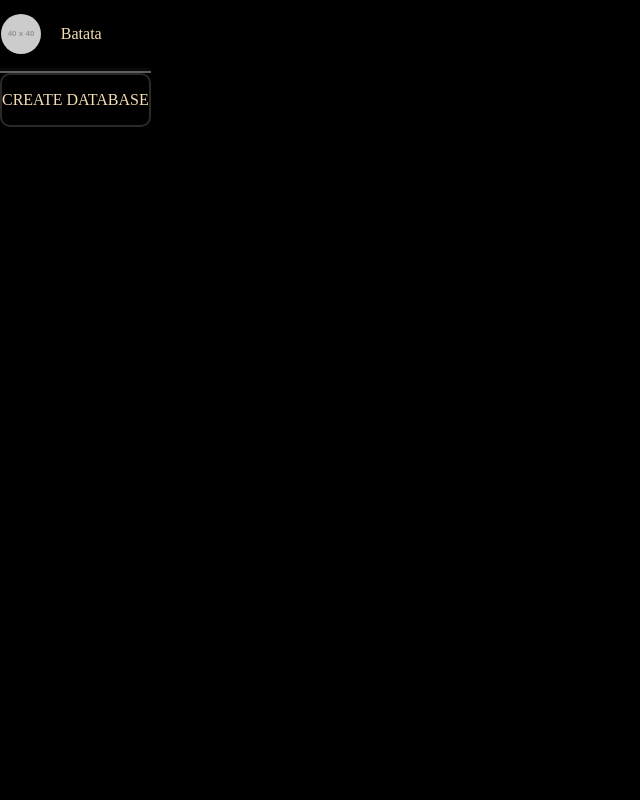
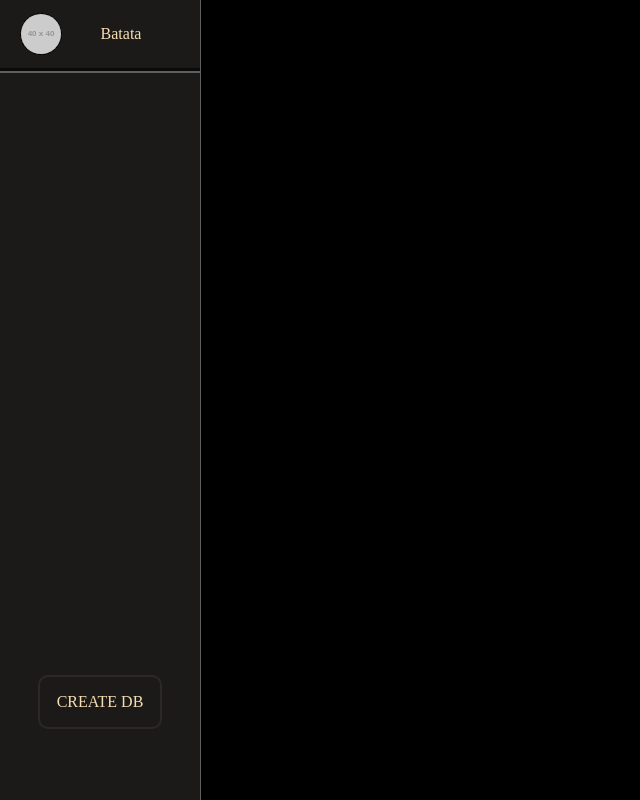
Before and after one commit to Gustavo-Feijo/WebDatabaseGUI, a website: page public/app.html in a window 1280 px wide. Shown: the whole page, without its empty margins (0-640 px from the left). Drawn offline with Linux system fonts and the light colour scheme; placeholder pictures from the web are drawn by us.

Commit message:
Changed variable names, created more content to the leftbar.

```diff
--- a/public/app.html
+++ b/public/app.html
@@ -5,27 +5,47 @@
     <meta charset="UTF-8">
     <meta name="viewport" content="width=device-width, initial-scale=1.0">
     <script src="jquery.js"></script>
-    <title>Document</title>
+    <title>Database GUI</title>
     <link rel="stylesheet" href="./leftbar.css">
     <link rel="stylesheet" href="./content.css">
-    <style></style>
+
 </head>
 
 <body>
-    <div id="leftbar_menu">
+    <!--Menu with database manipulation funcionalities. -->
+    <div id="leftbar_container">
+        <!-- Simple profile information in the case of login, with a image and username. -->
         <div id="profile_information">
             <div>
                 <img src="https://placehold.co/40">
                 <span id="userName">Batata</span>
             </div>
         </div>
-        <div id="leftbar_options">
-            <div id="new_db" class="button">
-                CREATE DATABASE
+
+        <!-- The leftbar content, with a button to create a new database and select the others. -->
+        <div id="leftbar_content">
+            <!-- Databases that were already created. -->
+            <div id="db_container">
+
             </div>
 
+            <!-- Button to create a new DB. -->
+            <div id="create_db">
+                <span>
+                    CREATE DB
+                </span>
+
+                <!-- Tooltip that is going to be shown when clicking on the Create DB span. -->
+
+                <div>
+                    <input type="text" id="db_name_input" placeholder="INSERT NAME">
+                    <button id="db_confirm">OK</button>
+                </div>
+
+            </div>
         </div>
     </div>
+
     <div id="content">
         a
     </div>
```
